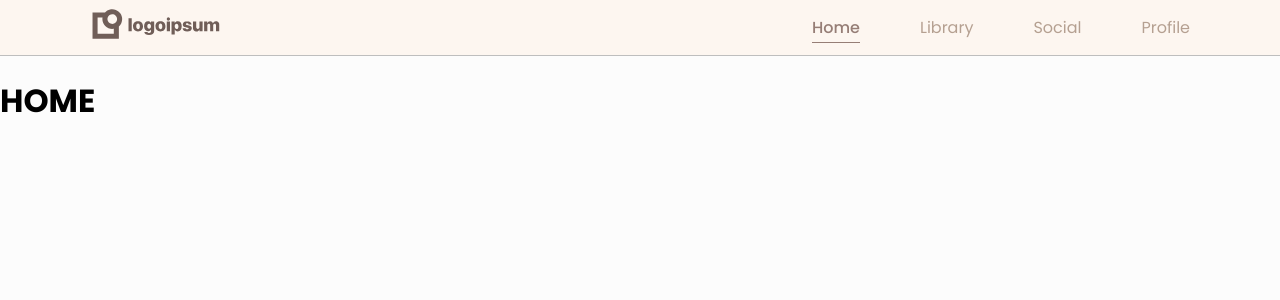
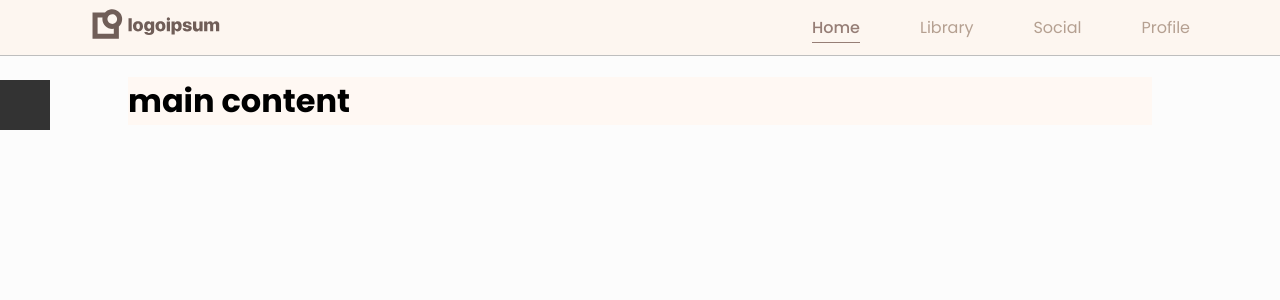
Before and after one commit to fishbulle/book-tracker-react, a React (Vite) app: page / in a window 1280 px wide. Shown: the top 300 px of the page. Built offline with nearby package versions, Linux system fonts and the light colour scheme.

Commit message:
wip sidebar

```diff
--- a/src/App.tsx
+++ b/src/App.tsx
@@ -4,12 +4,14 @@ import Root from "./home/Home"
 import Library from "./library/Library"
 import Feed from "./feed/Feed"
 import Profile from "./profile/Profile"
+import SideBar from "./common/SideBar"
 
 function App() {
     return (
         <>
             <BrowserRouter>
                 <NavBar />
+                <SideBar />
                 <Routes>
                     <Route path="/" element={<Root />} />
                     <Route path="/library" element={<Library />} />
--- a/src/assets/styles/style.css
+++ b/src/assets/styles/style.css
@@ -0,0 +1,66 @@
+.body {
+    display: flex;
+    flex-direction: row;
+}
+
+.main-container {
+    background-color: #fff8f3;
+    width: 80%;
+    margin: auto;
+}
+
+.sidebar {
+    position: fixed;
+    top: 10%;
+    left: 0;
+}
+
+.sidebar_icon {
+    background-color: #333;
+    color: white;
+    width: 50px;
+    height: 50px;
+    display: flex;
+    align-items: center;
+    justify-content: center;
+    cursor: pointer;
+    transition: all 1s ease-in;
+}
+
+.sidebar_icon:hover {
+    background-color: #555;
+}
+
+.sidebar_icon i {
+    font-size: 1.7rem;
+}
+
+.sidebar_items {
+    background-color: #333;
+    color: white;
+    width: 200px;
+    display: flex;
+    flex-direction: column;
+    padding: 10px;
+}
+
+.sidebar_item {
+    display: flex;
+    align-items: center;
+    margin-bottom: 10px;
+    cursor: pointer;
+    transition: all 1s ease-in-out;
+}
+
+.sidebar_item:hover {
+    background-color: #555;
+}
+
+.sidebar_item i {
+    font-size: 1.3rem;
+    margin-right: 10px;
+}
+
+.sidebar_item p {
+    font-size: 1rem;
+}
--- /dev/null
+++ b/src/common/SideBar.tsx
@@ -0,0 +1,34 @@
+import { useState } from "react";
+
+const SideBar = () => {
+    const [sidebarOpen, setSidebarOpen] = useState(false);
+
+    const handleSidebarOpen = () => {
+        setSidebarOpen(true);
+    };
+
+    const handleSidebarClose = () => {
+        setSidebarOpen(false);
+    };
+
+    return (
+        <div className="sidebar">
+            {!sidebarOpen ? (
+                <div className="sidebar_icon" onMouseEnter={handleSidebarOpen}>
+                    <i className="fas fa-bars"></i>
+                </div>
+            ) : (
+                <>
+                    <div className="sidebar_icon" onMouseLeave={handleSidebarClose}>
+                        <i className="fas fa-times"></i>
+                    </div>
+                    <div className="sidebar_items">
+                        <p>This will show what book you're reading right now</p>
+                    </div>
+                </>
+            )}
+        </div>
+    )
+}
+
+export default SideBar
--- a/src/home/Home.tsx
+++ b/src/home/Home.tsx
@@ -1,7 +1,9 @@
 export default function Root() {
     return (
         <>
-            <h1>HOME</h1>
+            <div className="main-container">
+                <h1>main content</h1>
+            </div>
         </>
     )
 }
```
